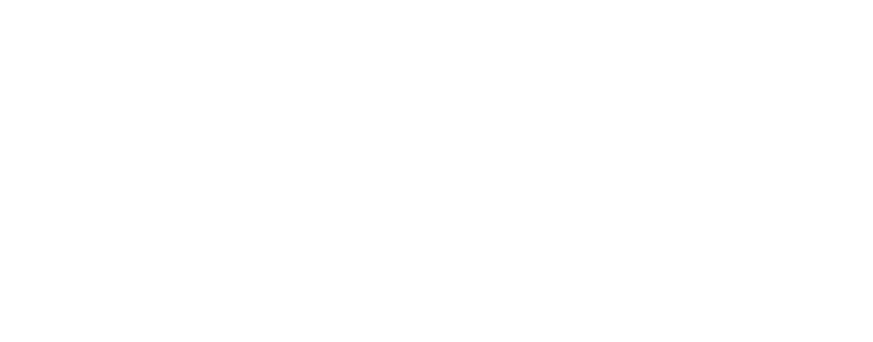
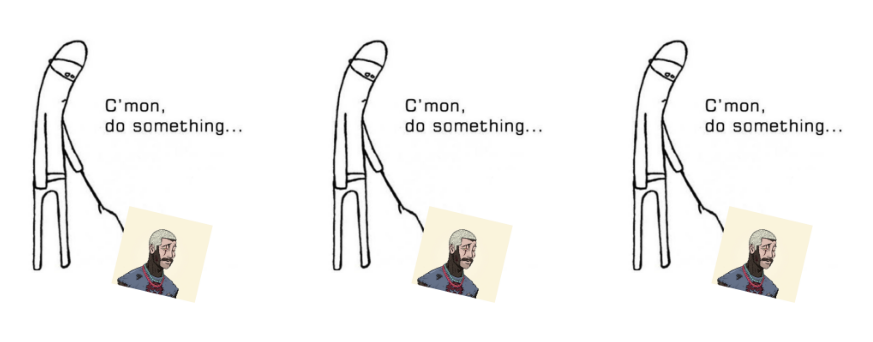
Before and after one commit to B00ttl3/Deferrable-views-in-Angular, an Angular app: page / in a window 1280 px wide. Shown: the top 342 px of the page, without its empty margins (29-902 px from the left). Built offline with nearby package versions, Linux system fonts and the light colour scheme.

Commit message:
added the @for loop in it to run it 3 times

```diff
--- a/src/app/app.component.html
+++ b/src/app/app.component.html
@@ -3,3 +3,7 @@
  2: @error: if net connection is lost we will show this
  3: @placeholder: if net is slow then we will show what we want to show in this
  4: @loading: and if we want to show the loading if the net is slow. we will show it in placeholder too -->
+
+ @for(da of data; track da){
+    <app-item></app-item>
+}
--- a/src/app/app.component.ts
+++ b/src/app/app.component.ts
@@ -1,14 +1,17 @@
 import { Component } from '@angular/core';
+import { ItemComponent } from './item/item.component';
+
 
 @Component({
   selector: 'app-root',
   standalone: true,
-  imports: [],
+  imports: [ItemComponent],
   templateUrl: './app.component.html',
-  styleUrl: './app.component.css'
+  styleUrls: ['./app.component.css']
 })
 export class AppComponent {
   title: string = 'This loaded dynamically'
 
+  data: any[] = new Array(3);
 
 }
```
